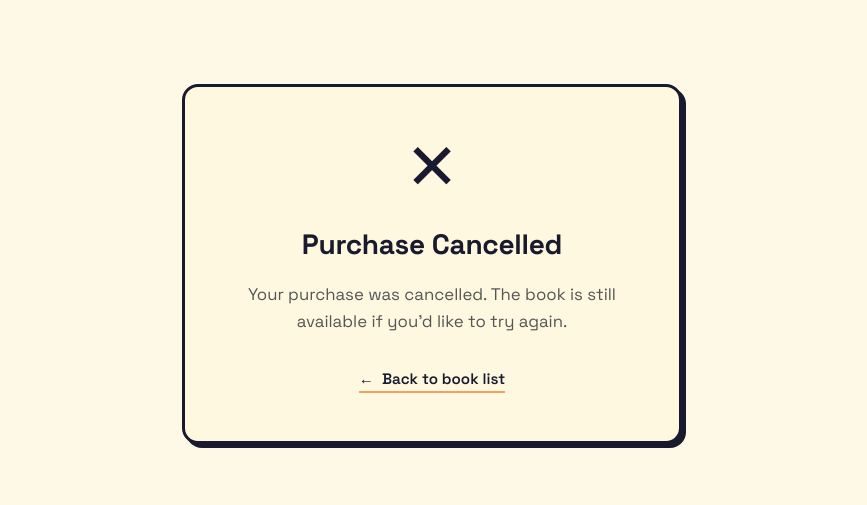
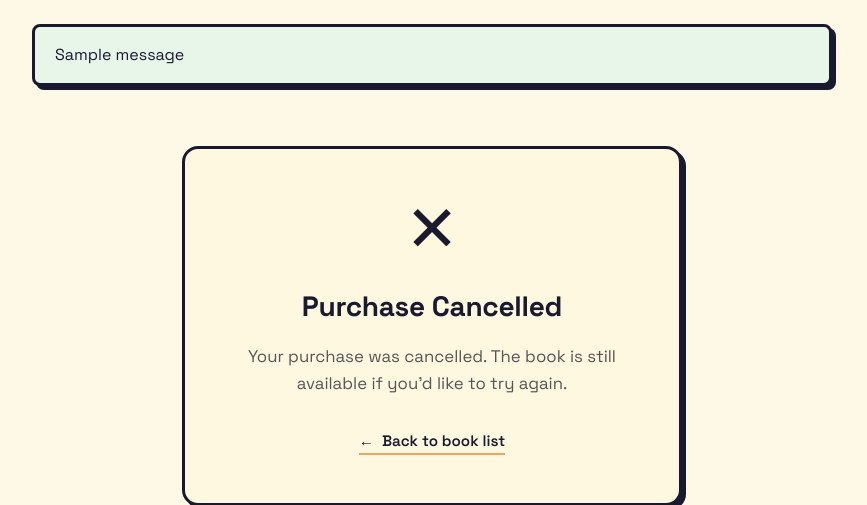
Before and after one commit to sirodoht/bookstore, a Django app: template books/templates/books/checkout_cancel.html in a window 1280 px wide. Shown: the top 505 px of the page, without its empty margins (208-1075 px from the left). Run offline with Django 3.2, Linux system fonts and the light colour scheme; the template is opened without the code that fills it, so the values that code supplies are empty; tables that the repository leaves empty hold one stand-in row (values such as "Sample post"); one stand-in notice (Sample message) is shown.

Commit message:
feat: show error message on Stripe checkout failure

```diff
--- a/books/templates/books/base.html
+++ b/books/templates/books/base.html
@@ -186,11 +186,48 @@
       font-style: italic;
     }
 
+    /* Messages */
+    .messages {
+      margin-bottom: 24px;
+    }
+
+    .message {
+      background: var(--card-bg);
+      border: 3px solid var(--border-color);
+      border-radius: 8px;
+      padding: 16px 20px;
+      margin-bottom: 12px;
+      box-shadow: var(--shadow-offset) var(--shadow-offset) 0 var(--border-color);
+    }
+
+    .message.error {
+      background: #ffe4e1;
+    }
+
+    .message.success {
+      background: #e8f5e9;
+    }
+
+    .message.warning {
+      background: #fff3e0;
+    }
+
+    .message.info {
+      background: var(--card-bg-alt);
+    }
+
     {% block extra_css %}{% endblock %}
   </style>
 </head>
 <body>
   <div class="page-wrapper">
+    {% if messages %}
+    <div class="messages">
+      {% for message in messages %}
+      <div class="message {{ message.tags }}">{{ message }}</div>
+      {% endfor %}
+    </div>
+    {% endif %}
     {% block content %}{% endblock %}
   </div>
 </body>
--- a/books/views.py
+++ b/books/views.py
@@ -8,6 +8,7 @@ from decimal import Decimal
 import openai
 import stripe
 from django.conf import settings
+from django.contrib import messages
 from django.contrib.auth.decorators import user_passes_test
 from django.contrib.auth.mixins import UserPassesTestMixin
 from django.core.mail import send_mail
@@ -94,6 +95,11 @@ class BookPurchaseView(View):
             )
             return redirect(session.url)
         except Exception:
+            logger.exception("Failed to create Stripe checkout session for book %s", pk)
+            messages.error(
+                request,
+                "Something went wrong while initiating payment. Please try again.",
+            )
             return redirect("books:book-list")
 
 
```
